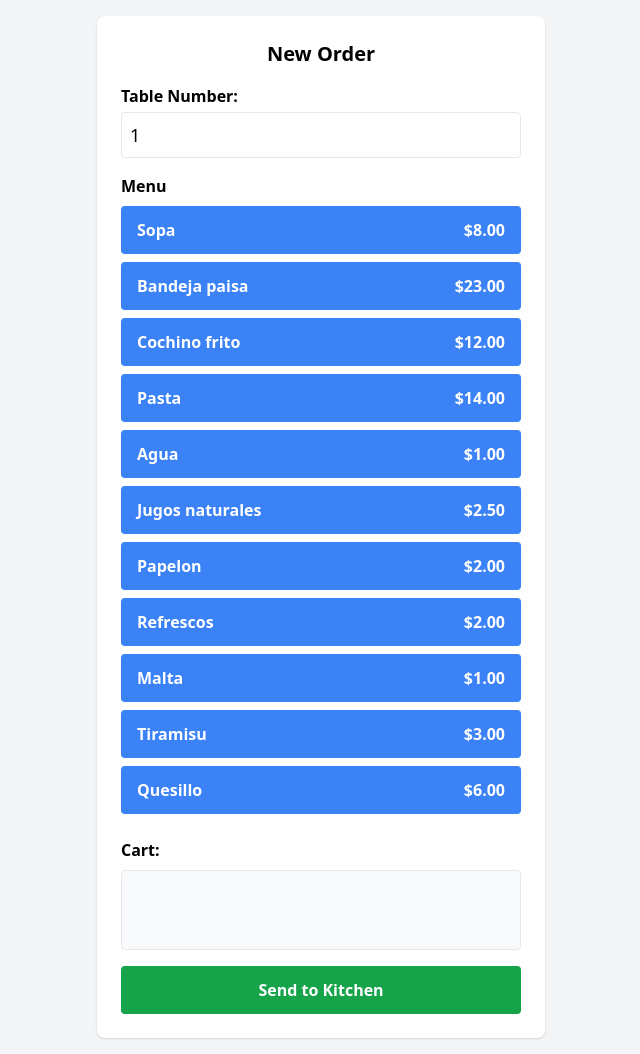
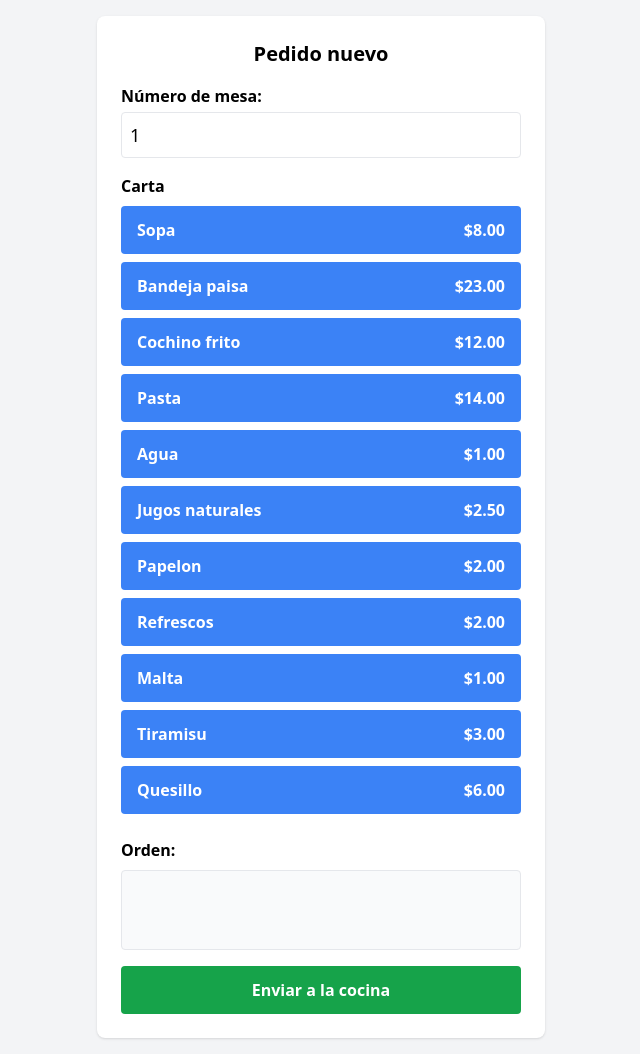
Before and after one commit to jlopez-henao/pi-pos-system, a Flask app: page / in a window 1280 px wide. Shown: the whole page, without its empty margins (319-959 px from the left). Run offline with Flask 3, Linux system fonts and the light colour scheme; data comes from the database, SQL or seed files in the repository; some libraries are stand-ins or nearby versions.

Commit message:
translating features

```diff
--- a/templates/waiter.html
+++ b/templates/waiter.html
@@ -7,12 +7,12 @@
 </head>
 <body class="bg-gray-100 p-4">
     <div class="max-w-md mx-auto bg-white p-6 rounded-lg shadow">
-        <h2 class="text-xl font-bold mb-4 text-center">New Order</h2>
+        <h2 class="text-xl font-bold mb-4 text-center">Pedido nuevo</h2>
 
-        <label class="block font-semibold mb-1">Table Number:</label>
+        <label class="block font-semibold mb-1">Número de mesa:</label>
         <input type="number" id="tableNum" value="1" class="w-full border p-2 rounded mb-4 text-lg">
 
-        <h3 class="font-semibold mb-2">Menu</h3>
+        <h3 class="font-semibold mb-2">Carta</h3>
         <div class="space-y-2 mb-6">
             {% for item in menu %}
             <button onclick="addToCart({{ item[0] }}, '{{ item[1] }}', {{ item[3] }})"
@@ -23,11 +23,11 @@
             {% endfor %}
         </div>
 
-        <h3 class="font-semibold mb-2">Cart:</h3>
+        <h3 class="font-semibold mb-2">Orden:</h3>
         <div id="cart" class="border p-3 rounded mb-4 min-h-[80px] bg-gray-50 text-sm"></div>
 
         <button onclick="sendOrder()" class="w-full bg-green-600 hover:bg-green-700 text-white font-bold py-3 rounded">
-            Send to Kitchen
+            Enviar a la cocina
         </button>
     </div>
 
```
